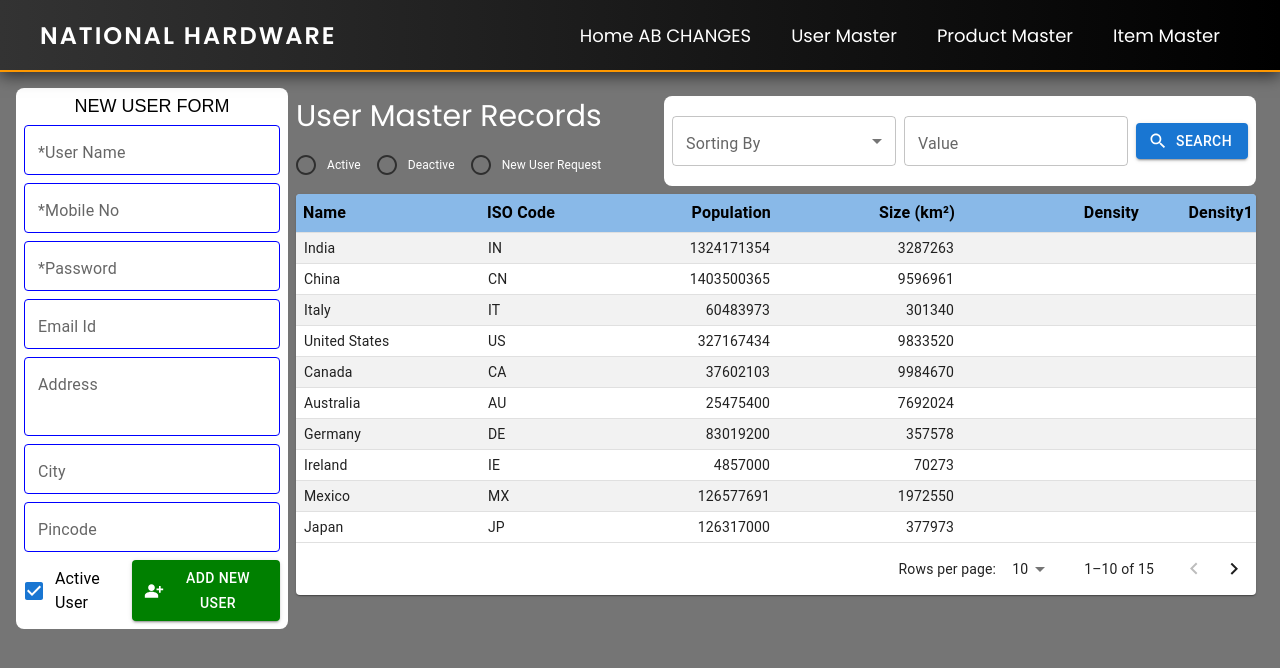
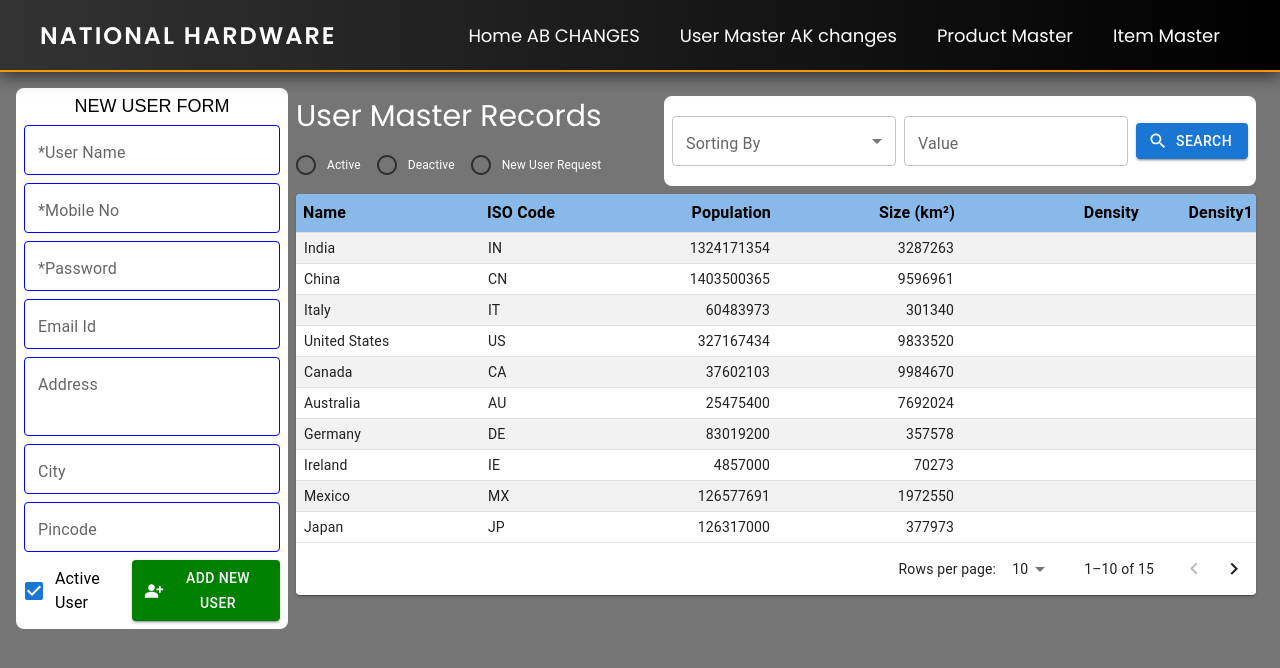
Before and after one commit to ariesworld2019/react_national_hardware, a React (Create React App) app: page / in a window 1280 px wide. Shown: the top 668 px of the page. Built offline with nearby package versions, Linux system fonts and the light colour scheme.

Commit message:
AK Changes

```diff
--- a/src/components/Navbar.js
+++ b/src/components/Navbar.js
@@ -29,7 +29,7 @@ const [isMobile, setIsMobile] = useState(false);
                        <Link to="/" className="nav-link active">Home AB CHANGES</Link>
                    </li>
                    <li>
-                       <Link to="/usermaster" className="nav-link">User Master</Link>
+                       <Link to="/usermaster" className="nav-link">User Master AK changes</Link>
                    </li>
                    <li>
                        <Link to="/productcatagorymaster" className="nav-link">Product Master</Link>
```
